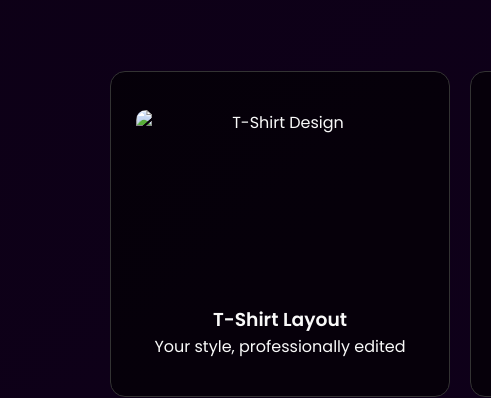
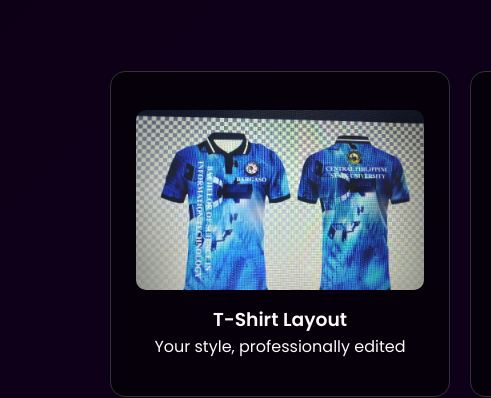
Before and after one commit to bettybargaso9-sketch/Portfolio, a plain HTML site: page index.html in a window 1280 px wide. Shown: the part 694-1092 px from the top of the page, 0-491 px from the left. Drawn offline with Linux system fonts and the light colour scheme.

Commit message:
Update index.html

```diff
--- a/index.html
+++ b/index.html
@@ -226,7 +226,7 @@
     <h1>My Projects</h1>
     <div class="grid">
         <div class="card">
-            <img src="" alt="T-Shirt Design">
+            <img src="Screenshot_20251210-102412_Gallery.jpg " alt="T-Shirt Design">
             <h3>T-Shirt Layout</h3>
             <p>Your style, professionally edited</p>
         </div>
```
